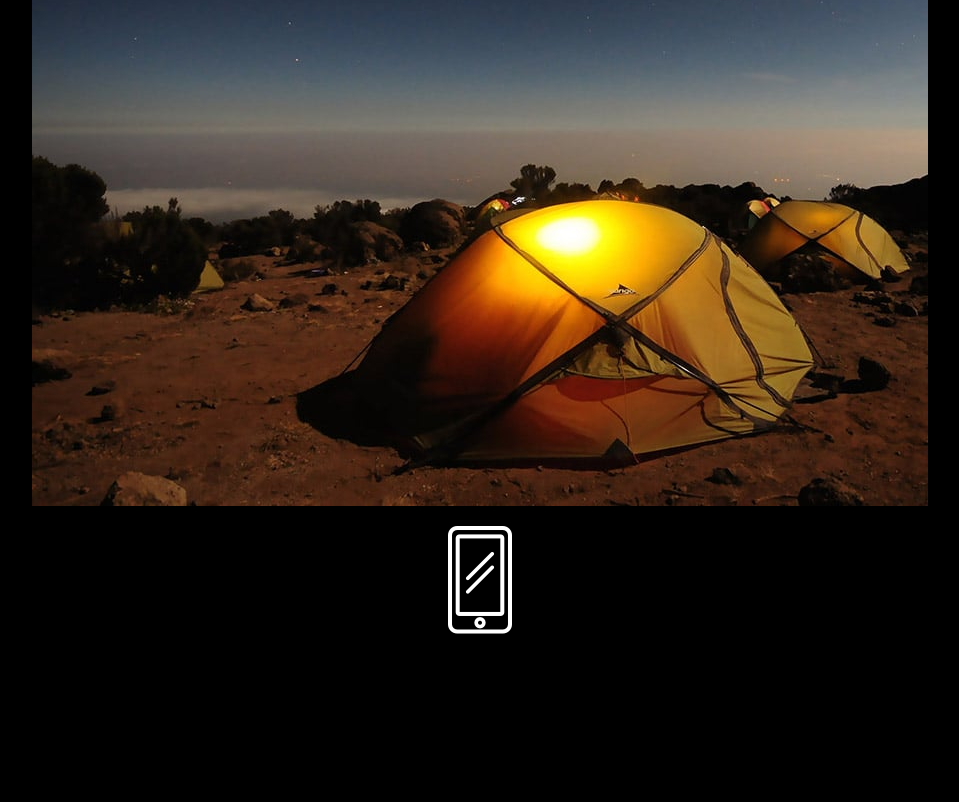
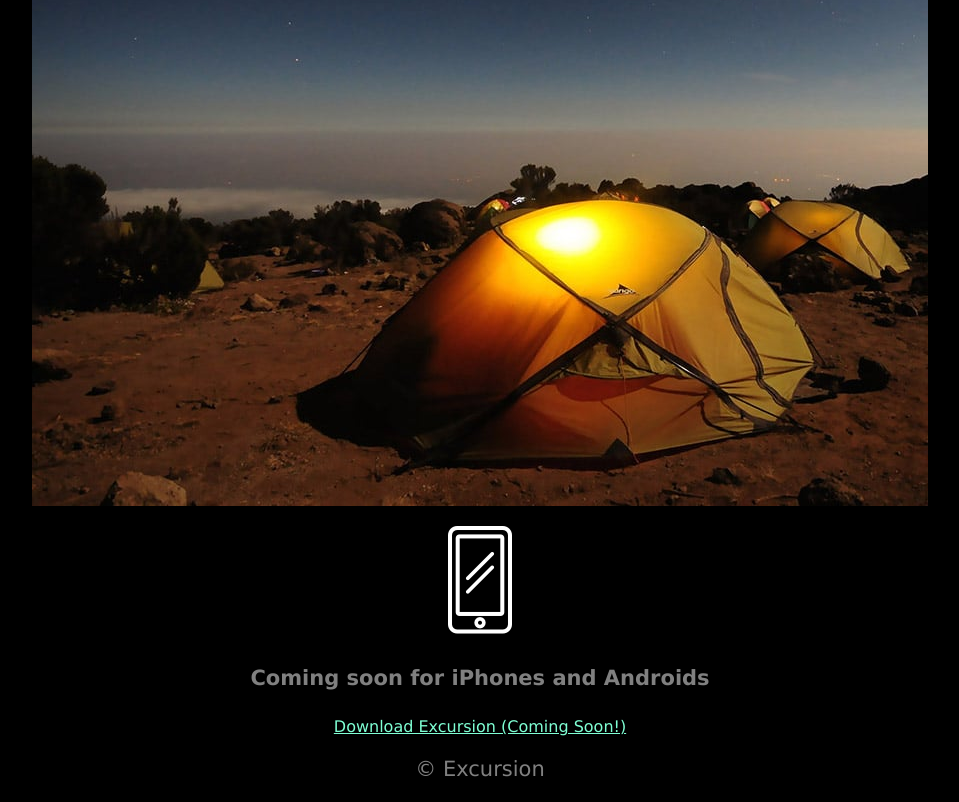
Before and after one commit to doroodianMostafa/excursion, a plain HTML site: page index.html in a window 1280 px wide. Shown: the part 506-1308 px from the top of the page, without its empty margins (160-1119 px from the left). Before the commit the page ends 1160 px from the top, so only its background shows below. Drawn offline with Linux system fonts and the light colour scheme.

Commit message:
Final push

```diff
--- a/index.html
+++ b/index.html
@@ -17,5 +17,10 @@
     <h4 class="header--sub-header">Excursion remembers places you like, and recommened new points of interest around you.</h4>
     <p><img src="resources/images/camp.jpg"></p>
     <p><img src="resources/images/phone.png"></p>
+    <h4 class="header--sub-header">Coming soon for iPhones and Androids</h4>
+    <p><a class="link--cta" href="#">Download Excursion (Coming Soon!)</a></p>
+    <p class="footer--copyright">&copy Excursion</p>
+
+
 </body>
 </html>
--- a/resources/css/style.css
+++ b/resources/css/style.css
@@ -31,3 +31,10 @@ body{
     color: aquamarine;
 
 }
+
+/* FOOTER */
+.footer--copyright {
+    font-size: 21px;
+    color: grey;
+
+}
```
